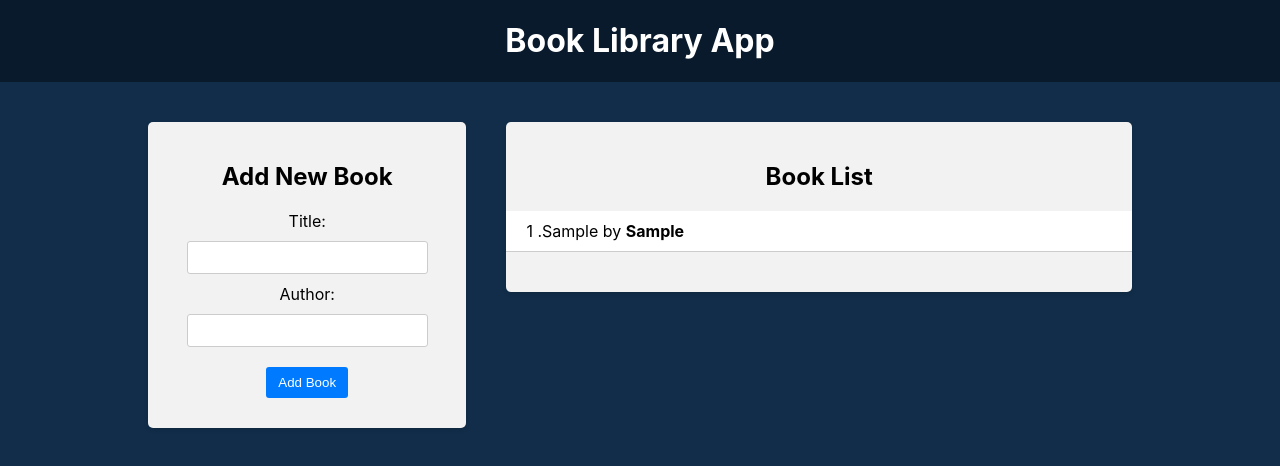
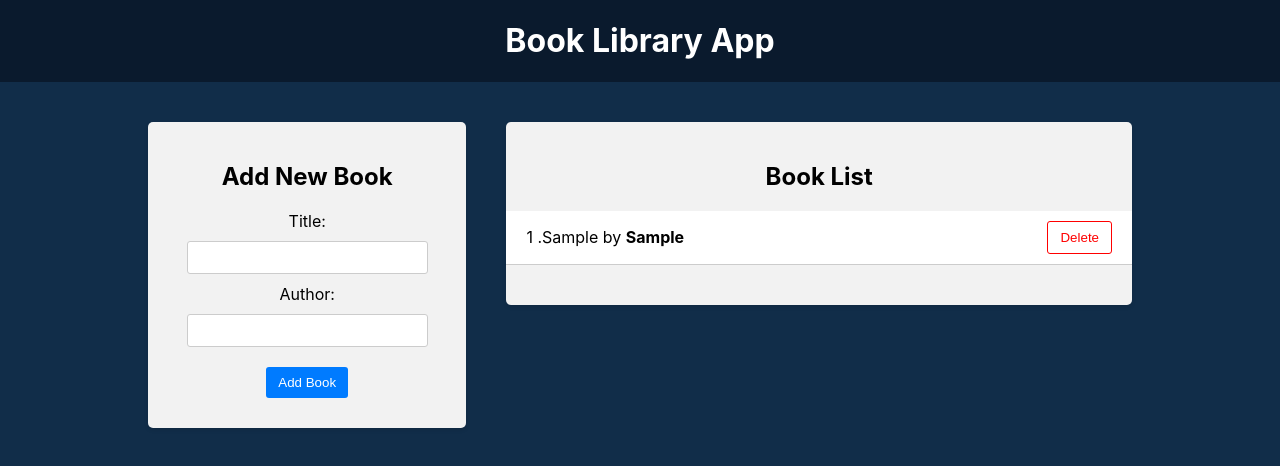
Before and after one commit to brodovoi/react-course, a React (Create React App) app in the folder 30-react-redux/frontend/: page / in a window 1280 px wide. Both pictures are taken after typing "Sample", "Sample" into the empty fields and a click on the button "Add Book". Shown: the top 466 px of the page. Built offline with nearby package versions, Linux system fonts and the light colour scheme.

Commit message:
updated booklist

```diff
--- a/30-react-redux/frontend/src/components/BookList/BookList.js
+++ b/30-react-redux/frontend/src/components/BookList/BookList.js
@@ -1,8 +1,14 @@
-import { useSelector } from 'react-redux';
+import { useDispatch, useSelector } from 'react-redux';
+import { deleteBook } from '../../redux/books/actionCreators';
 import './BookList.css';
 
 const BookList = () => {
   const books = useSelector((state) => state.books);
+  const dispatch = useDispatch();
+
+  const handleDeleteBook = (id) => {
+    dispatch(deleteBook(id));
+  };
 
   return (
     <div className="app-block book-list">
@@ -16,6 +22,11 @@
               <div className="book-info">
                 {++i} .{book.title} by <strong>{book.author}</strong>
               </div>
+              <div className="book-actions">
+                <button onClick={() => handleDeleteBook(book.id)} type="button">
+                  Delete
+                </button>
+              </div>
             </li>
           ))}
         </ul>
--- a/30-react-redux/frontend/src/redux/books/actionCreators.js
+++ b/30-react-redux/frontend/src/redux/books/actionCreators.js
@@ -6,3 +6,10 @@
     payload: newBook,
   };
 };
+
+export const deleteBook = (id) => {
+  return {
+    type: actionTypes.DELETE_BOOK,
+    payload: id,
+  };
+};
--- a/30-react-redux/frontend/src/redux/books/actionTypes.js
+++ b/30-react-redux/frontend/src/redux/books/actionTypes.js
@@ -1,3 +1,3 @@
 export const ADD_BOOK = 'ADD_BOOK';
-// export const DELETE_BOOK = 'DELETE_BOOK';
+export const DELETE_BOOK = 'DELETE_BOOK';
 // export const TOGGLE_FAVORITE = 'TOGGLE_FAVORITE';
--- a/30-react-redux/frontend/src/redux/books/reducer.js
+++ b/30-react-redux/frontend/src/redux/books/reducer.js
@@ -1,12 +1,13 @@
-// import * as actionTypes from './actionTypes';
-import { ADD_BOOK } from './actionTypes';
+import * as actionTypes from './actionTypes';
 
 const initialState = [];
 
 const booksReducer = (state = initialState, action) => {
   switch (action.type) {
-    case ADD_BOOK:
+    case actionTypes.ADD_BOOK:
       return [...state, action.payload];
+    case actionTypes.DELETE_BOOK:
+      return state.filter((book) => book.id !== action.payload);
     default:
       return state;
   }
```
